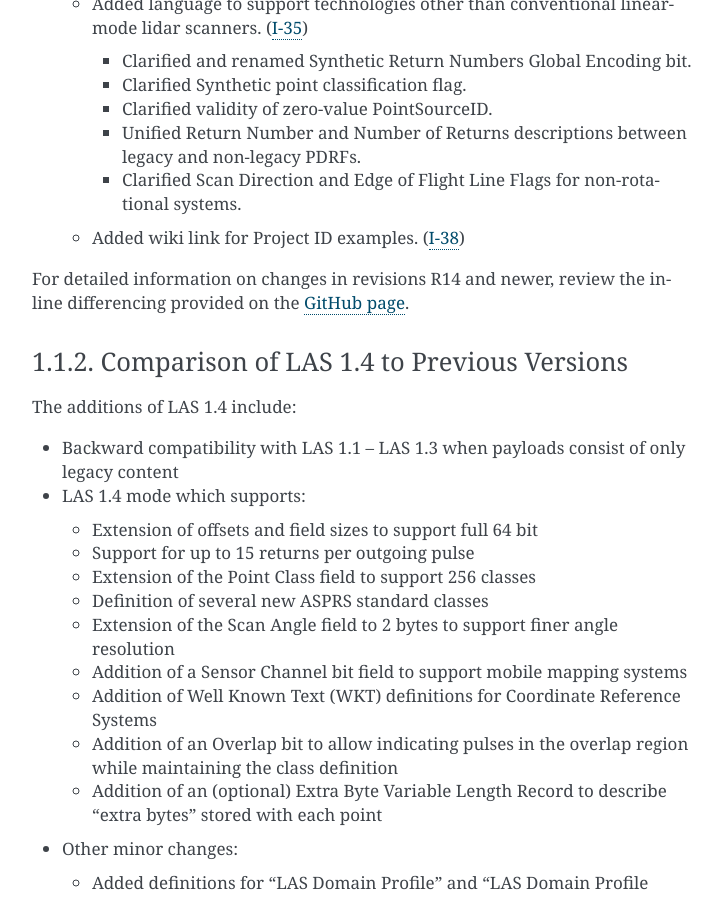
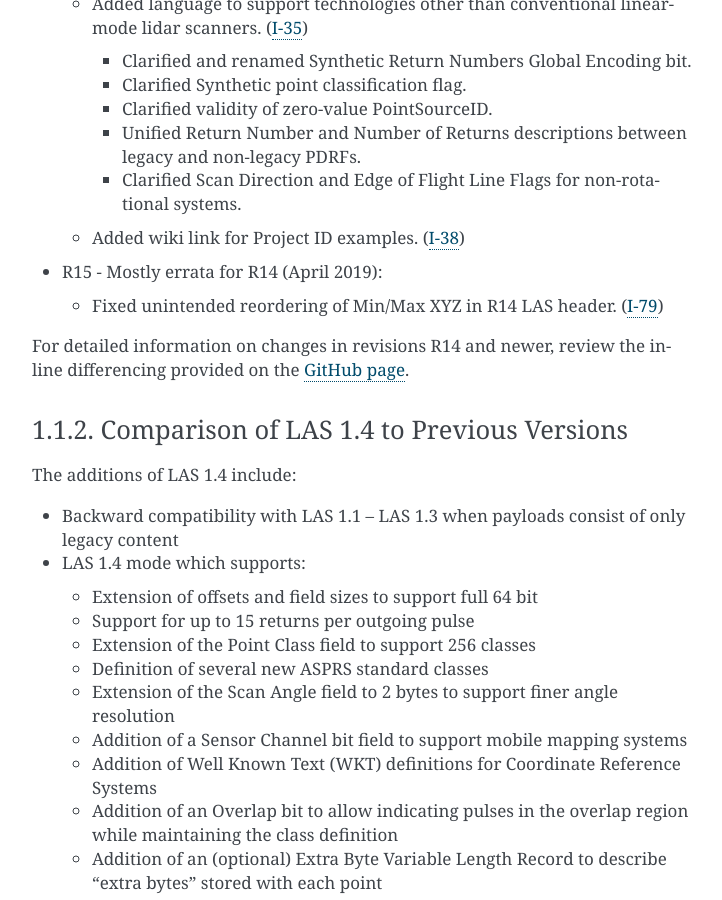
Before and after one commit to ASPRSorg/LAS, a Sphinx documentation site: the page built from source/01_intro.txt, in a window 1280 px wide and 900 px high, scrolled down 1580 px. Shown: the whole window, without its empty margins (388-1110 px from the left). Built offline with Sphinx 7.4.7, drawn with Linux system fonts in a browser that asks for light colours.

Commit message:
Fixed unintentional reordering of Min/Max XYZ in R14. (#79)

```diff
--- a/source/01_intro.txt
+++ b/source/01_intro.txt
@@ -94,6 +94,11 @@ Summary of LAS 1.4 revisions (GitHub Issue numbers included when applicable):
   * Added wiki link for Project ID examples.
     (`I-38 <https://github.com/ASPRSorg/LAS/issues/38>`_)
 
+* R15 - Mostly errata for R14 (April 2019):
+
+  * Fixed unintended reordering of Min/Max XYZ in R14 LAS header.
+    (`I-79 <https://github.com/ASPRSorg/LAS/issues/79>`_)
+
 For detailed information on changes in revisions R14 and newer, review the
 inline differencing provided on the `GitHub page <https://github.com/ASPRSorg/LAS>`_.
 
```
Also changed, not shown: 1 other file.
